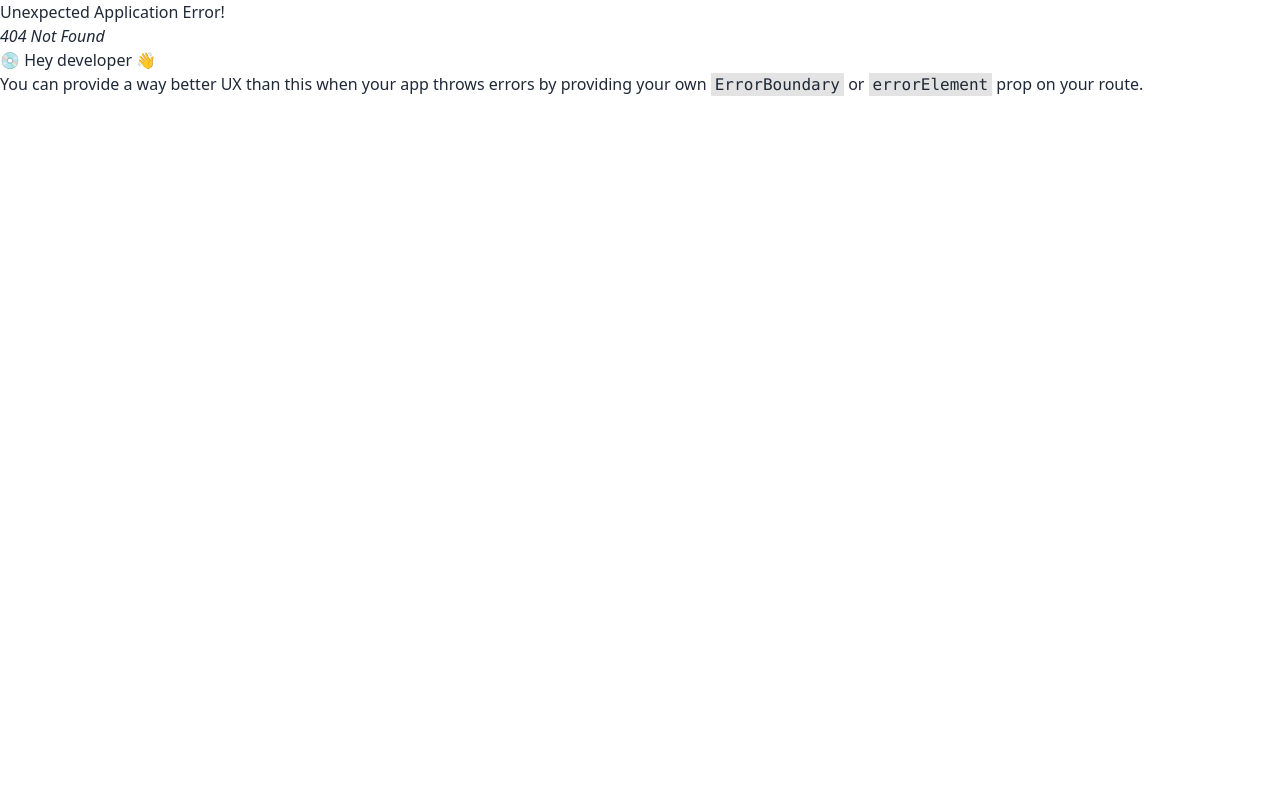
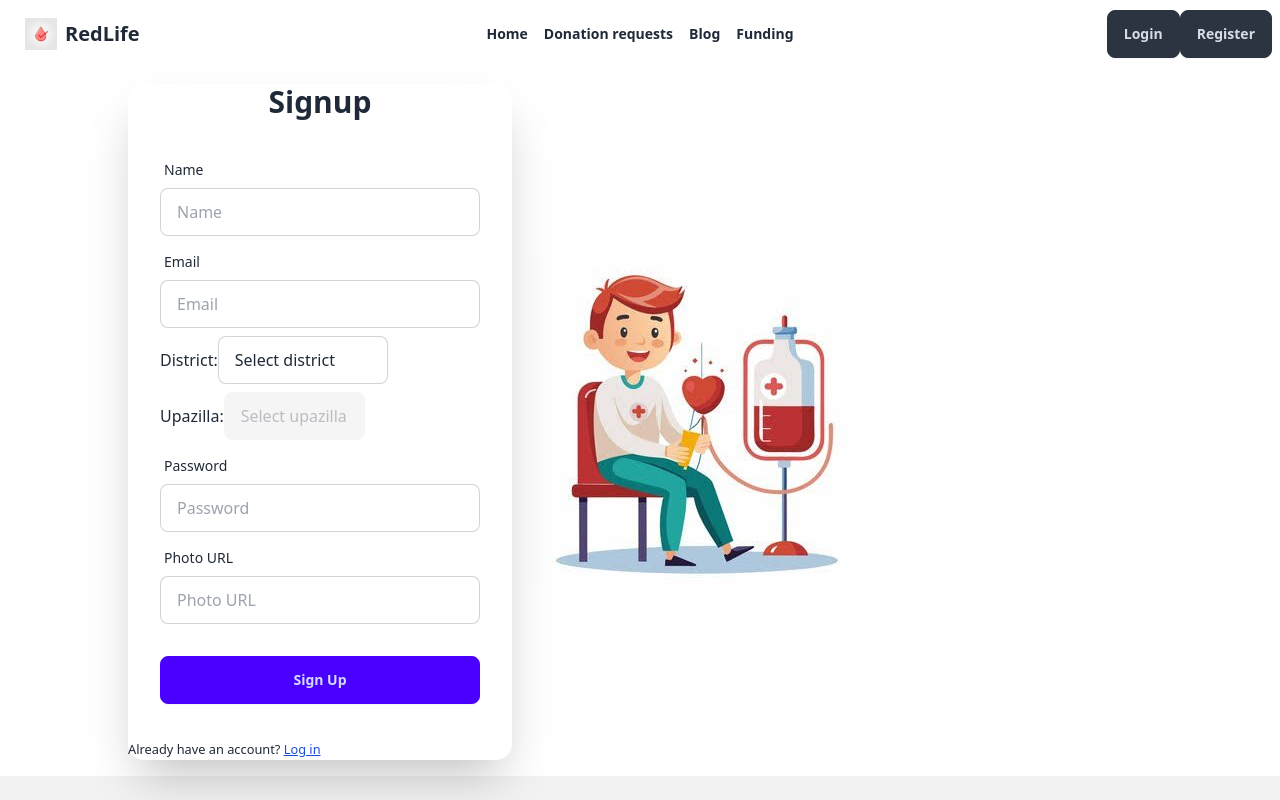
Before and after one commit to OMI786I/reset-assignment-12-client, a React (Vite) app: page /registration in a window 1280 px wide. Before the commit this address had no page. Shown: the top 800 px of the page. Built offline with nearby package versions, Linux system fonts and the light colour scheme.

Commit message:
basic registration page

```diff
--- a/src/CustomHook/useLocationSelector.jsx
+++ b/src/CustomHook/useLocationSelector.jsx
@@ -1,60 +1,46 @@
+import { useEffect, useState } from "react";
 import axios from "axios";
-import { useEffect, useState } from "react";
 
 const useLocationSelector = () => {
   const [loading, setLoading] = useState(true);
-  const [district, setDistrict] = useState([]);
-  const [upazilla, setUpazilla] = useState([]);
-  const [selectedDistrict, setSelectedDistrict] = useState("");
-  const [filteredUpazilla, setFilteredUpazilla] = useState([]);
-  console.log(filteredUpazilla);
+  const [districts, setDistricts] = useState([]);
+  const [upazillas, setUpazillas] = useState([]);
+  const [filteredUpazillas, setFilteredUpazillas] = useState([]);
+
   useEffect(() => {
-    setLoading(true);
+    const fetchData = async () => {
+      try {
+        setLoading(true);
+        const districtResponse = await axios.get("district.json");
+        setDistricts(districtResponse.data);
+        const upazillaResponse = await axios.get("upazilla.json");
+        setUpazillas(upazillaResponse.data);
+      } catch (error) {
+        console.error("Error fetching data:", error);
+      } finally {
+        setLoading(false);
+      }
+    };
 
-    axios
-      .get("district.json")
-      .then((value) => {
-        setDistrict(value.data);
-        setLoading(false);
-      })
-      .catch((error) => {
-        console.error(error);
-        setLoading(false);
-      });
-  }, []);
-  useEffect(() => {
-    setLoading(true);
-
-    axios
-      .get("upazilla.json")
-      .then((value) => {
-        setUpazilla(value.data);
-        console.log(value.data);
-        setLoading(false);
-      })
-      .catch((error) => {
-        console.error(error);
-        setLoading(false);
-      });
+    fetchData();
   }, []);
 
-  useEffect(() => {
-    if (selectedDistrict) {
-      const filtered = upazilla.filter(
-        (data) => data.district_id === selectedDistrict
+  const filterUpazillas = (districtId) => {
+    if (districtId) {
+      const filtered = upazillas.filter(
+        (data) => data.district_id === districtId
       );
-      setFilteredUpazilla(filtered);
+      setFilteredUpazillas(filtered);
     } else {
-      setFilteredUpazilla([]);
+      setFilteredUpazillas([]);
     }
-  }, [selectedDistrict, upazilla]);
+  };
 
   return {
     loading,
-    district,
-    selectedDistrict,
-    setSelectedDistrict,
-    filteredUpazilla,
+    districts,
+    filteredUpazillas,
+    filterUpazillas,
   };
 };
 
--- a/src/Navbar/Navbar.jsx
+++ b/src/Navbar/Navbar.jsx
@@ -1,4 +1,4 @@
-import { NavLink } from "react-router-dom";
+import { Link, NavLink } from "react-router-dom";
 
 const Navbar = () => {
   const navLink = (
@@ -66,8 +66,12 @@ const Navbar = () => {
           <ul className="menu menu-horizontal px-1">{navLink}</ul>
         </div>
         <div className="navbar-end">
-          <a className="btn btn-neutral">Login</a>
-          <a className="btn btn-neutral">Register</a>
+          <Link to={"/login"}>
+            <button className="btn btn-neutral">Login</button>
+          </Link>
+          <Link to={"/registration"}>
+            <button className="btn btn-neutral">Register</button>
+          </Link>
         </div>
       </div>
     </div>
--- a/src/Pages/Registration.jsx
+++ b/src/Pages/Registration.jsx
@@ -1,5 +1,186 @@
+import { useForm } from "react-hook-form";
+import { Link } from "react-router-dom";
+import useLocationSelector from "../CustomHook/useLocationSelector";
+import { useEffect } from "react";
+
 const Registration = () => {
-  return <div>This is registration page</div>;
+  const {
+    register,
+    handleSubmit,
+    formState: { errors },
+    watch, // Used to watch changes in the form values
+  } = useForm();
+
+  const { loading, districts, filteredUpazillas, filterUpazillas } =
+    useLocationSelector();
+
+  // Watch the selected district to filter upazillas dynamically
+  const selectedDistrict = watch("district");
+
+  // Use useEffect to filter upazillas when selectedDistrict changes
+  useEffect(() => {
+    filterUpazillas(selectedDistrict);
+  }, [selectedDistrict]); // Only re-run the effect if selectedDistrict changes
+
+  const onSubmit = (data) => {
+    console.log(data);
+  };
+
+  return (
+    <div>
+      <div className="hero-content flex-col lg:flex-row-reverse">
+        <div className="text-center lg:text-left md:w-1/2">
+          <img src="../../Resources/registration.jpeg" alt="Registration" />
+        </div>
+
+        <div className="card bg-base-100 w-full max-w-sm shrink-0 shadow-2xl md:w-1/2">
+          <h1 className="font-bold text-3xl text-center">Signup</h1>
+          <form onSubmit={handleSubmit(onSubmit)} className="card-body">
+            <div className="form-control">
+              <label className="label">
+                <span className="label-text">Name</span>
+              </label>
+              <input
+                type="text"
+                {...register("name", { required: true })}
+                placeholder="Name"
+                className="input input-bordered"
+                name="name"
+              />
+              {errors.name && (
+                <span className="text-red-600">Name is required</span>
+              )}
+            </div>
+
+            <div className="form-control">
+              <label className="label">
+                <span className="label-text">Email</span>
+              </label>
+              <input
+                type="email"
+                {...register("email", { required: true })}
+                placeholder="Email"
+                className="input input-bordered"
+                name="email"
+              />
+              {errors.email && (
+                <span className="text-red-600">Email is required</span>
+              )}
+            </div>
+
+            <div>
+              <label htmlFor="district">District:</label>
+              <select
+                id="district"
+                {...register("district", { required: true })}
+                className="input input-bordered"
+                required
+              >
+                <option value="">Select district</option>
+                {districts.map((district) => (
+                  <option key={district.id} value={district.id}>
+                    {district.name}
+                  </option>
+                ))}
+              </select>
+              {errors.district && (
+                <span className="text-red-600">District is required</span>
+              )}
+            </div>
+
+            <div>
+              <label htmlFor="upazilla">Upazilla:</label>
+              <select
+                id="upazilla"
+                {...register("upazilla", { required: true })}
+                className="input input-bordered"
+                disabled={!selectedDistrict}
+                required
+              >
+                <option value="">Select upazilla</option>
+                {filteredUpazillas.map((upazilla) => (
+                  <option key={upazilla.id} value={upazilla.id}>
+                    {upazilla.name}
+                  </option>
+                ))}
+              </select>
+              {errors.upazilla && (
+                <span className="text-red-600">Upazilla is required</span>
+              )}
+            </div>
+
+            <div className="form-control">
+              <label className="label">
+                <span className="label-text">Password</span>
+              </label>
+              <input
+                type="password"
+                {...register("password", {
+                  required: true,
+                  minLength: 6,
+                  maxLength: 20,
+                  pattern: /(?=.*[A-Z])(?=.*[!@#$&*])(?=.*[0-9])(?=.*[a-z])/,
+                })}
+                placeholder="Password"
+                className="input input-bordered"
+                name="password"
+              />
+              {errors.password && errors.password.type === "required" && (
+                <p className="text-red-600">Password is required</p>
+              )}
+              {errors.password && errors.password.type === "minLength" && (
+                <p className="text-red-600">
+                  Password must be at least 6 characters
+                </p>
+              )}
+              {errors.password && errors.password.type === "maxLength" && (
+                <p className="text-red-600">
+                  Password must be less than 20 characters
+                </p>
+              )}
+              {errors.password && errors.password.type === "pattern" && (
+                <p className="text-red-600">
+                  Password must have one upper case, one lower case, one number,
+                  and one special character
+                </p>
+              )}
+            </div>
+
+            <div className="form-control">
+              <label className="label">
+                <span className="label-text">Photo URL</span>
+              </label>
+              <input
+                type="text"
+                {...register("photoURL", { required: true })}
+                placeholder="Photo URL"
+                className="input input-bordered"
+              />
+              {errors.photoURL && (
+                <span className="text-red-600">Photo URL is required</span>
+              )}
+            </div>
+
+            <div className="form-control mt-6">
+              <input
+                className="btn btn-primary"
+                type="submit"
+                value="Sign Up"
+              />
+            </div>
+          </form>
+          <p>
+            <small>
+              Already have an account?{" "}
+              <Link className="text-blue-700 underline" to={"/login"}>
+                Log in
+              </Link>
+            </small>
+          </p>
+        </div>
+      </div>
+    </div>
+  );
 };
 
 export default Registration;
--- a/src/main.jsx
+++ b/src/main.jsx
@@ -7,6 +7,7 @@ import Root from "./Root/Root.jsx";
 import Home from "./Pages/Home.jsx";
 import SearchDonor from "./Pages/SearchDonor.jsx";
 import Request from "./Pages/Request.jsx";
+import Registration from "./Pages/Registration.jsx";
 
 const router = createBrowserRouter([
   {
@@ -25,6 +26,10 @@ const router = createBrowserRouter([
         path: "/donationRequests",
         element: <Request></Request>,
       },
+      {
+        path: "/registration",
+        element: <Registration></Registration>,
+      },
     ],
   },
 ]);
```
Also changed, not shown: Resources/registration.jpeg (added).
